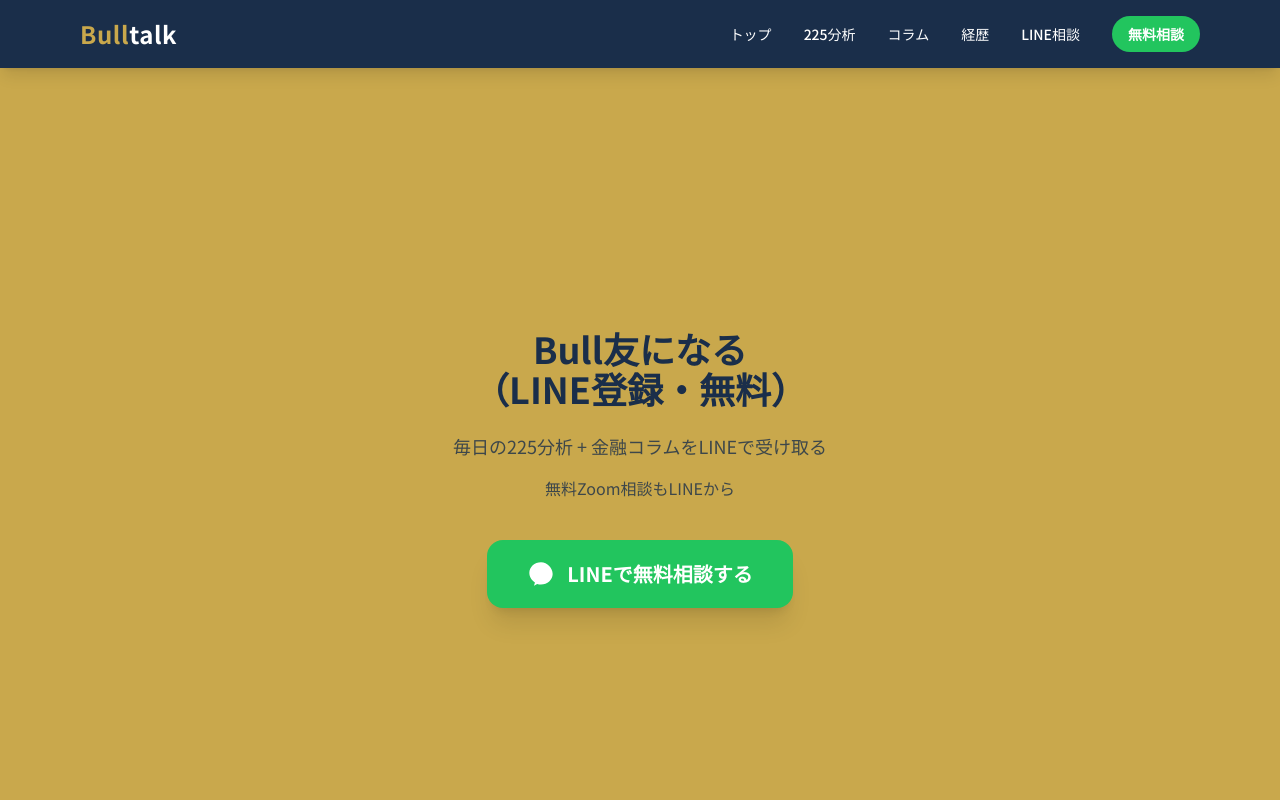
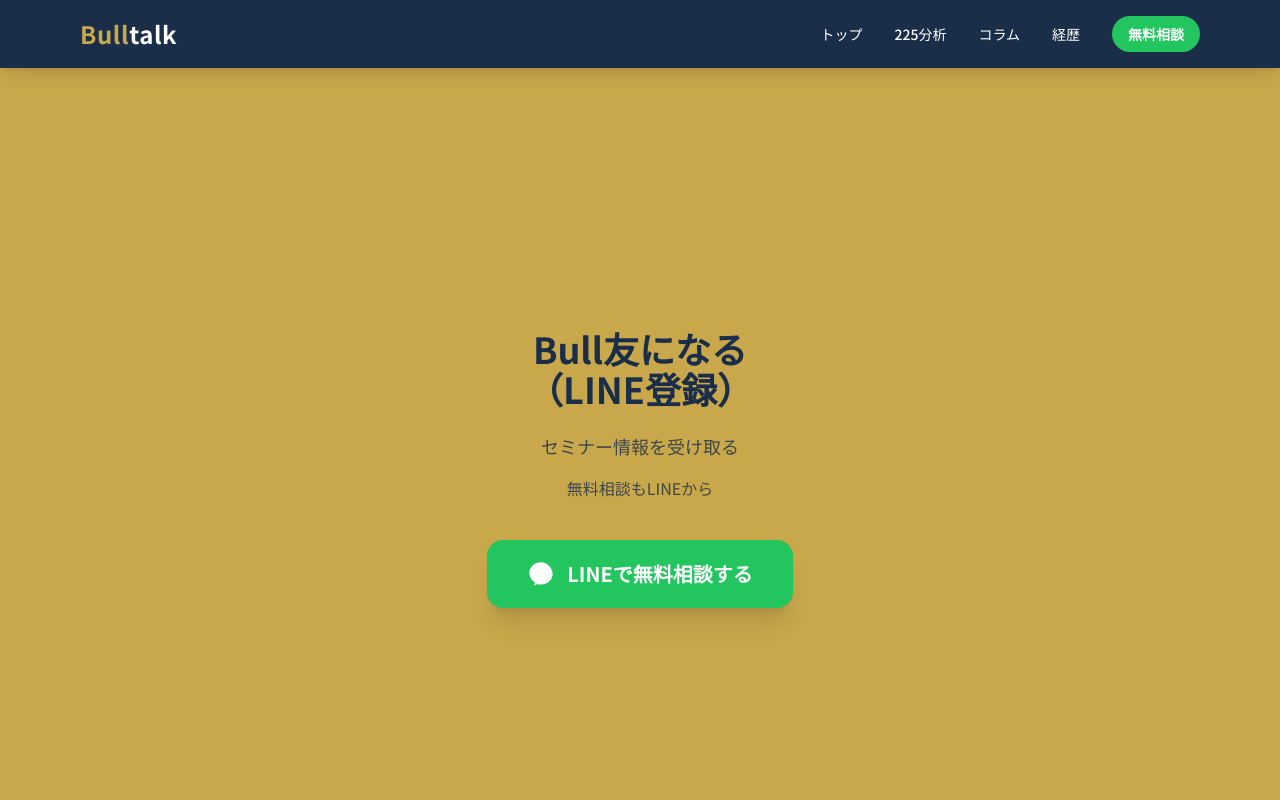
Before and after one commit to tanima3232-eng/bulltalk, a Next.js app: page /line in a window 1280 px wide. Shown: the top 800 px of the page. Built offline with nearby package versions, Linux system fonts and the light colour scheme.

Commit message:
fix: ①LINEページCTA文言更新 ②ナビからLINE相談を削除

```diff
--- a/app/line/page.tsx
+++ b/app/line/page.tsx
@@ -15,10 +15,10 @@ export default function LinePage() {
         <section className="bg-gold min-h-screen py-20 px-4 flex items-center">
           <div className="max-w-2xl mx-auto text-center">
             <h1 className="text-3xl md:text-4xl font-bold text-navy mb-6">
-              Bull友になる<br />（LINE登録・無料）
+              Bull友になる<br />（LINE登録）
             </h1>
-            <p className="text-navy/80 text-lg mb-4">毎日の225分析 + 金融コラムをLINEで受け取る</p>
-            <p className="text-navy/80 mb-10">無料Zoom相談もLINEから</p>
+            <p className="text-navy/80 text-lg mb-4">セミナー情報を受け取る</p>
+            <p className="text-navy/80 mb-10">無料相談もLINEから</p>
             <a
               href="https://lin.ee/FmH7NXr"
               className="btn-line inline-flex items-center justify-center gap-3 text-xl px-10 py-5 rounded-2xl shadow-xl"
--- a/components/Header.tsx
+++ b/components/Header.tsx
@@ -8,7 +8,6 @@ const navLinks = [
   { href: "/market", label: "225分析" },
   { href: "/column", label: "コラム" },
   { href: "/about", label: "経歴" },
-  { href: "/line", label: "LINE相談" },
 ];
 
 export default function Header() {
```
